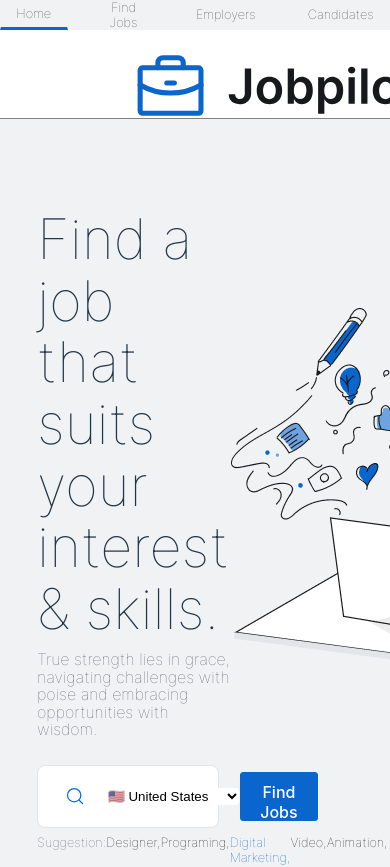
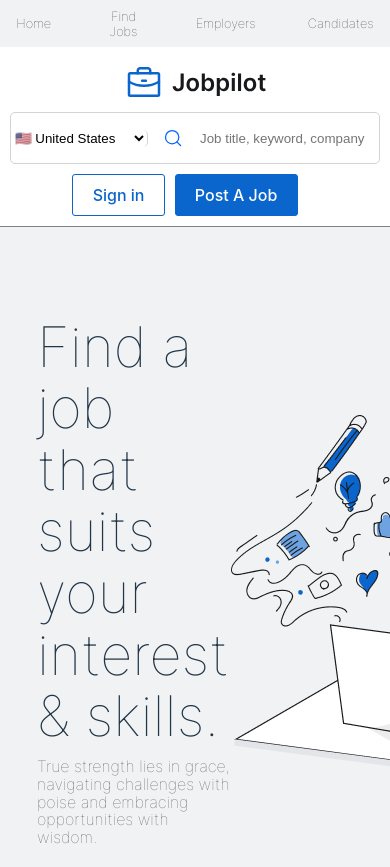
Before and after one commit to johnnybeatzxxd/React-Job-Listing-Frontend-Website, a React (Vite) app: page / in a window 390 px wide. Shown: the top 867 px of the page. Built offline with nearby package versions, Linux system fonts and the light colour scheme.

Commit message:
made the navbar responsive for all screens

```diff
--- a/src/components/navbar.jsx
+++ b/src/components/navbar.jsx
@@ -17,11 +17,13 @@ export function NavigationBar(){
                 <Navbody>
                 <LeftSpace/>
                     <Logo src={LogoImage} alt="Logo" />
-                    <Search>
-                        <CountryDropdown />
-                        <SLogo src={SearchLogo} alt="Logo" />
-                        <SearchInput placeholder='Job tittle, keyword, company'/>
-                    </Search>
+                    <SearchWrapper>
+                        <Search>
+                            <CountryDropdown />
+                            <SLogo src={SearchLogo} alt="Logo" />
+                            <SearchInput placeholder='Job title, keyword, company'/>
+                        </Search>
+                    </SearchWrapper>
                     <Navbuttons>
                         <NavButton style={{backgroundColor:"white",color:"#0A65CC"}}>Sign in</NavButton>
                         <NavButton>Post A Job</NavButton>
@@ -35,8 +37,7 @@ export function NavigationBar(){
 const Navbar = styled.div`
     display: flex;
     flex-direction: column;
-    height: 14%;
-    width: 100vw;
+    width: 100%;
     border-bottom: 1px solid grey;
 `
 const NavTab = styled.button`
@@ -66,22 +67,29 @@ const Tabs  = styled.div`
     height: 25%;
     justify-content: center;
     align-items: center;
-
     gap: 5%;
 `
 const LeftSpace = styled.div`
     padding-left: 130px;
+
+    @media (max-width: 768px) {
+        padding-left: 10px;
+    }
 `
 
 const Navbody = styled.div`
     display: flex;
     flex-direction: row;
     width: 100%;
-    height: 100%;
-    justify-content: start;
+    justify-content: space-between;
+    align-items: center;
     padding-top: 15px;
     padding-bottom: 10px;
 
+    @media (max-width: 768px) {
+        flex-direction: column;
+        align-items: center;
+    }
 
 `
 const Logo = styled.img`
@@ -89,15 +97,24 @@ const Logo = styled.img`
     max-width: 100%;
     height: auto;
 `
+const SearchWrapper = styled.div`
+    display: flex;
+    justify-content: center;
+    flex-grow: 1;
+`
 const Search = styled.div`
     display: flex;
     flex-direction: row;
     align-items: center;
-    width: 50%;
-    height: 100%;
+    width: 90%;
+    height: 50px;
     border: 1px solid lightgray;
-    margin-left: 32px;
     border-radius: 5px;
+
+    @media (max-width: 768px) {
+        width: 100%;
+        margin-top: 10px;
+    }
 `
 const Dropdown = styled.select`
     border-radius: 5px;
@@ -118,7 +135,11 @@ const SearchInput = styled.input`
     background-color: transparent;
     border:none;
     outline: none;
-    color: black
+    color: black;
+
+    @media (max-width: 768px) {
+        width: 70%;
+    }
 `
 const Navbuttons = styled.div`
     display: flex;
@@ -126,15 +147,19 @@ const Navbuttons = styled.div`
     margin-left: 0%;
     gap: 10px;
     width: 30%;
-    height: 100%;
     margin-right: 20px;
+
+    @media (max-width: 768px) {
+        justify-content: center;
+        width: 100%;
+        margin-top: 10px;
+    }
 `
 const NavButton = styled.button`
     background-color:#0A65CC;
     border: 1px solid #0A65CC;
     border-radius: 3px;
     color: white;
-
 `
 const CountryDropdown = () => {
     const countries = [
```
